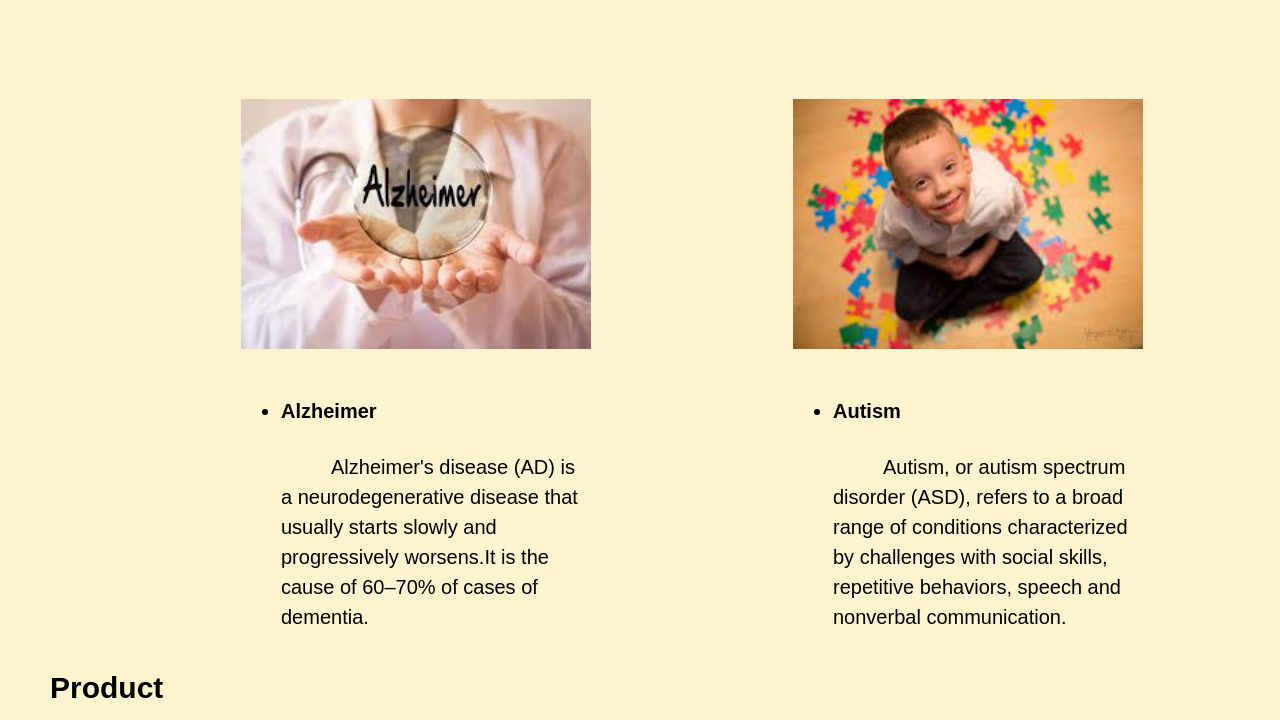
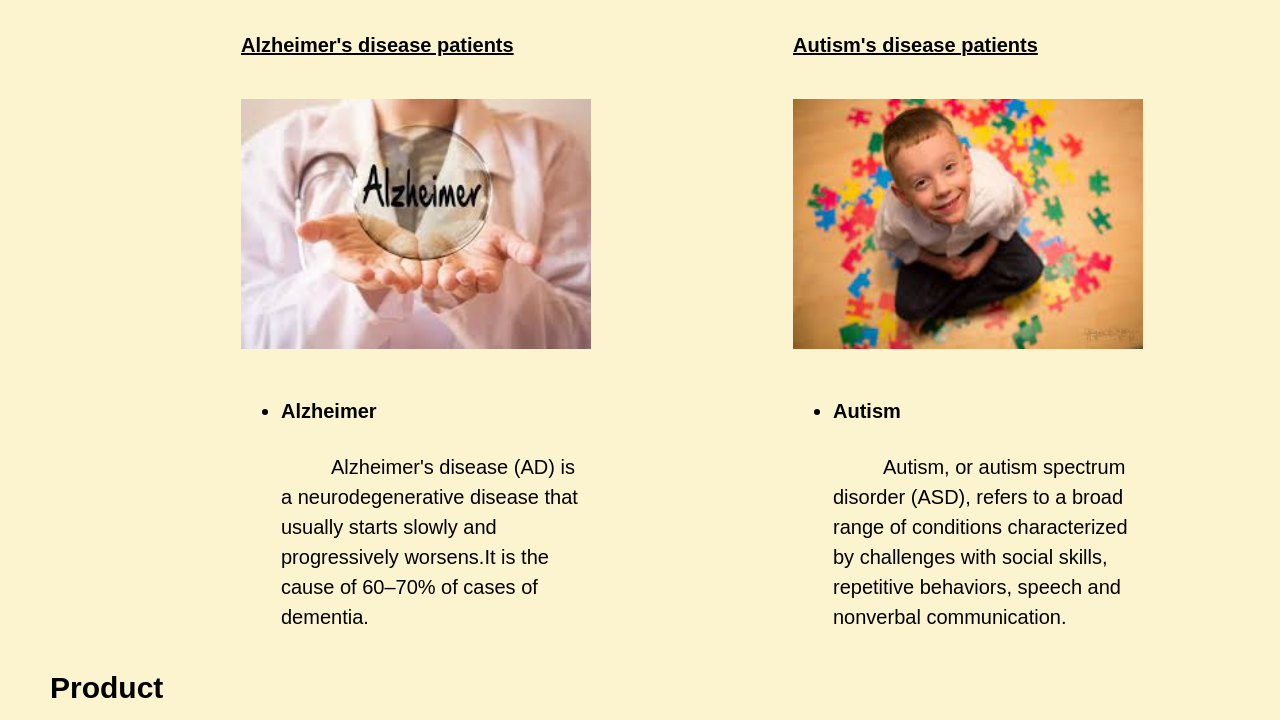
Before and after one commit to zeyicheng04/DDP_IMA, a plain HTML site: page index.html in a window 1280 px wide. Shown: the part 673-1393 px from the top of the page. Drawn offline with Linux system fonts and the light colour scheme.

Commit message:
Update style.css

```diff
--- a/style.css
+++ b/style.css
@@ -45,7 +45,7 @@ main h2{
 }
 
 main a{
-	color: #FCF3CF;
+	color: black;
 }
 
 main a:hover{
```
